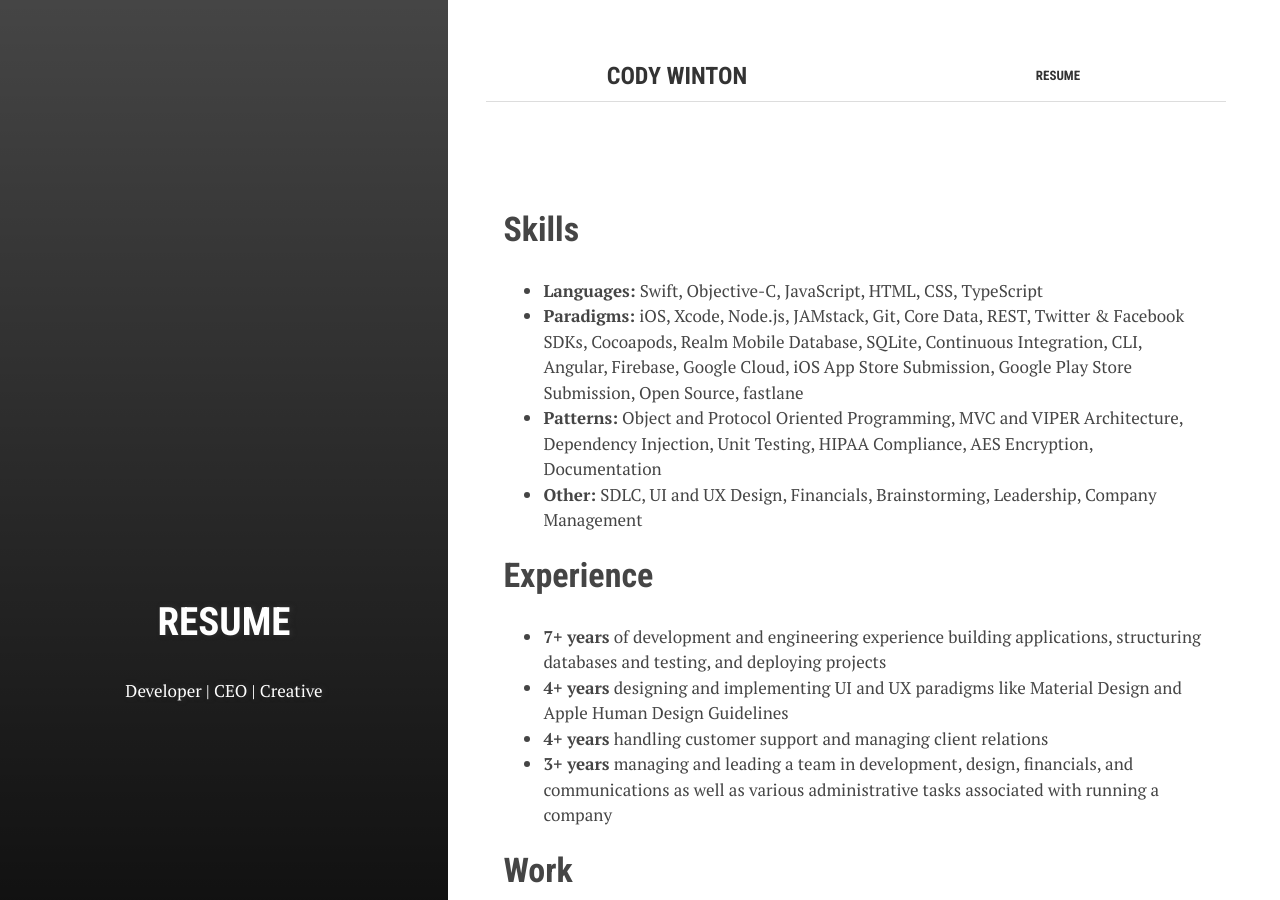
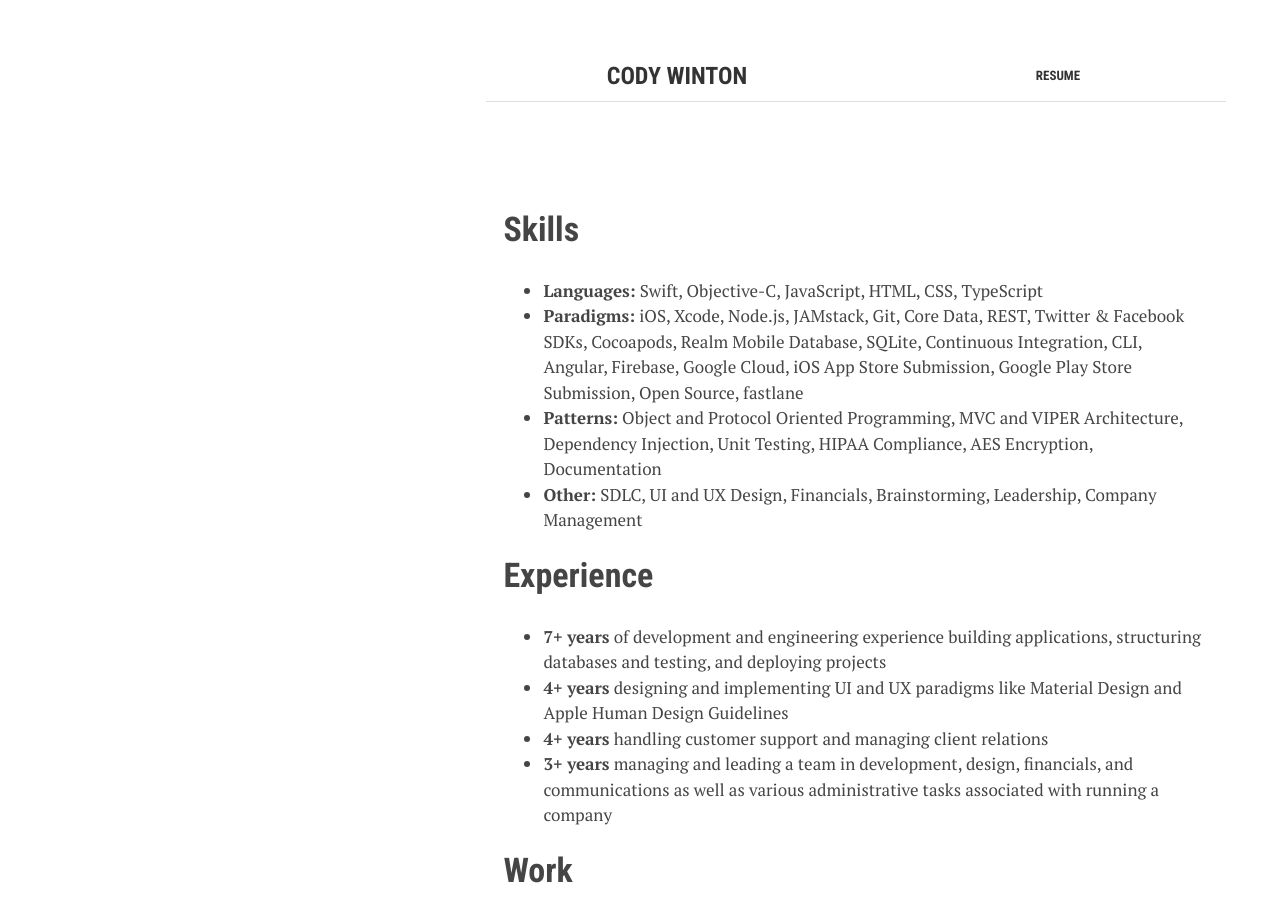
Before and after one commit to codytwinton/codytwinton.github.io, a Jekyll site: the page built from resume.markdown, in a window 1280 px wide and 900 px high. Built offline with Jekyll 4.4.1, drawn with Linux system fonts in a browser that asks for light colours; nearby versions of some CDN libraries; library files that are not in the unit come from our copies.

Commit message:
Removed Hero Image and side bar

```diff
--- a/_includes/sidebar.html
+++ /dev/null
@@ -1,21 +0,0 @@
-<a href={{ "/" | relative_url }}>
-  <aside class="sidebar" role="note" style="background-image: url({{ page.hero_image | relative_url }})">
-
-    <div class="cover">
-
-      <div class="cover-text">
-        <div class="heading">
-          {% if page.title %} {{ page.title }} {% endif %}
-        </div>
-
-        <p>
-          {% if page.subtitle %} {{ page.subtitle }} {% endif %}
-        </p>
-
-      </div>
-
-    </div>
-
-    <div id="switcher"></div>
-  </aside>
-</a>
--- a/_layouts/default.html
+++ b/_layouts/default.html
@@ -4,14 +4,11 @@
   {% include head.html %}
 
   <body>
-    <div id="shadow"></div>
-
     {% include header.html %}
-    {% include sidebar.html %}
 
     <main class="content-wrapper">
       {{ content }}
-	</main>
+    </main>
 
 	{% include footer.html %}
 
```
Also changed, not shown: _uploads/hero.jpg (deleted).
